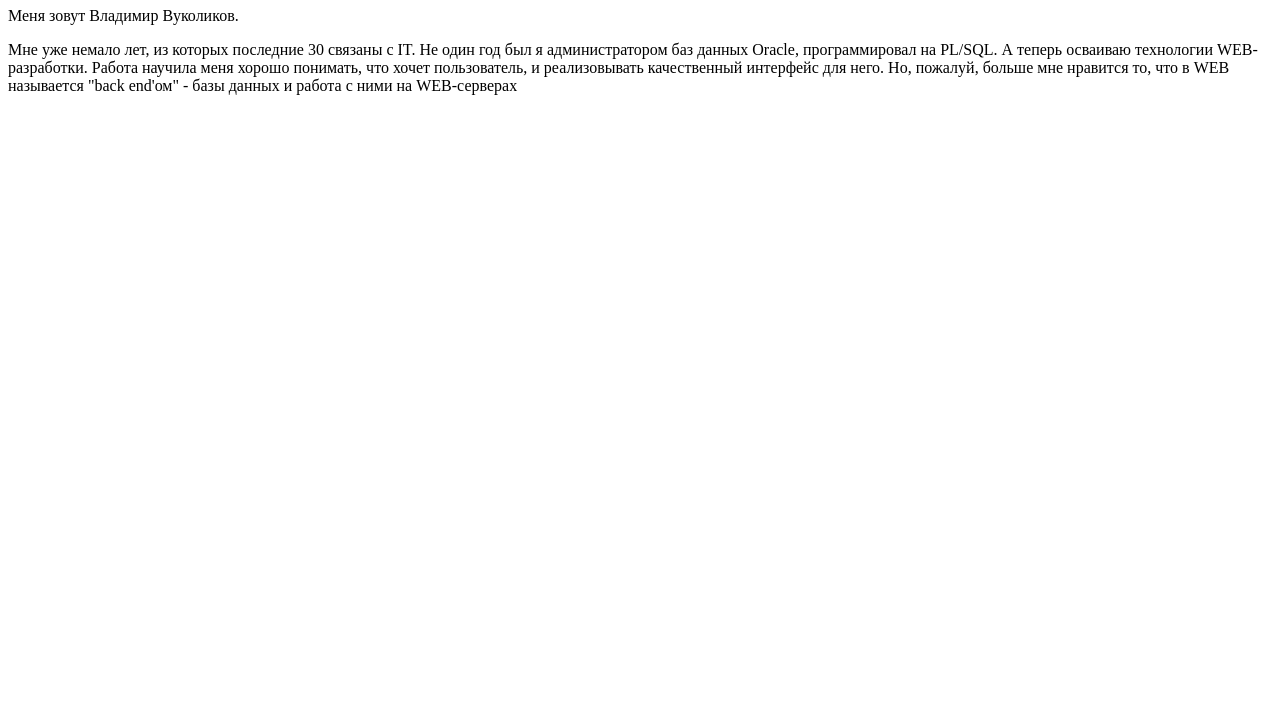
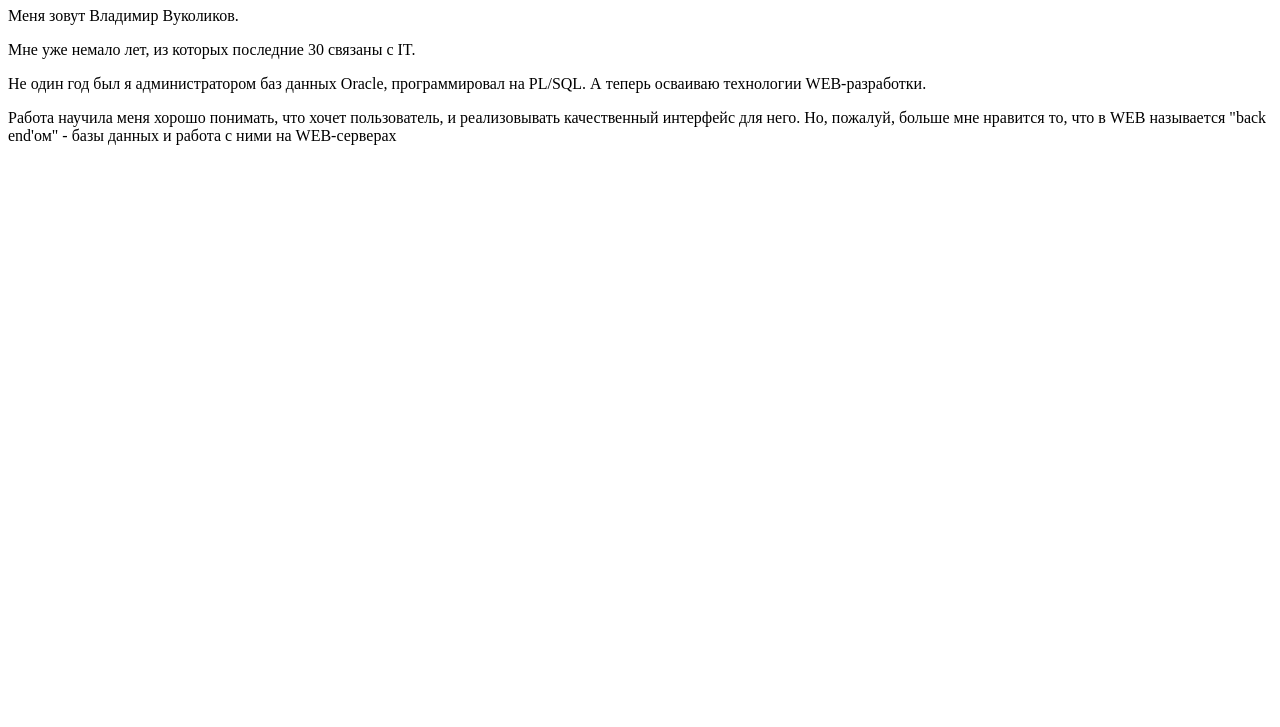
Before and after one commit to unclevo71/unclevo71.github.io, a plain HTML site: page index.html in a window 1280 px wide. Shown: the part 73-800 px from the top of the page. Drawn offline with Linux system fonts and the light colour scheme.

Commit message:
Update index.html

```diff
--- a/index.html
+++ b/index.html
@@ -3,9 +3,10 @@
 <body>
 <h1>Здравствуйте, дружище!</h1>
 <p>Меня зовут Владимир Вуколиков.</p>
-<p>Мне уже немало лет, из которых последние 30 связаны с IT.
-	Не один год был я администратором баз данных Oracle, программировал
-	на PL/SQL. А теперь осваиваю технологии WEB-разработки. Работа научила меня
+<p>Мне уже немало лет, из которых последние 30 связаны с IT.</p>
+	<p>Не один год был я администратором баз данных Oracle, программировал
+	на PL/SQL. А теперь осваиваю технологии WEB-разработки. </p>
+	<p>Работа научила меня
 	хорошо понимать, что хочет пользователь, и реализовывать качественный интерфейс для него.
 	Но, пожалуй, больше мне нравится то, что в WEB называется "back end'ом" - базы данных
 	и работа с ними на WEB-серверах</p>
```
